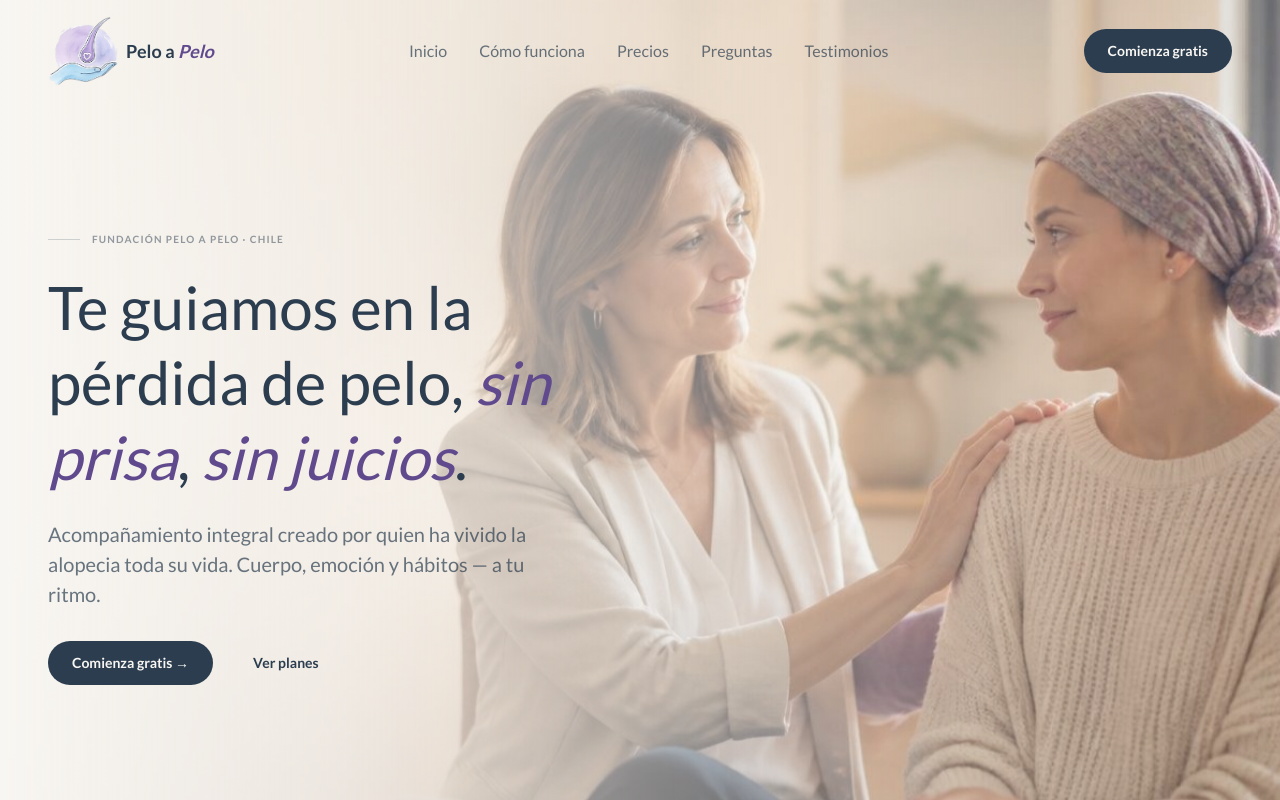
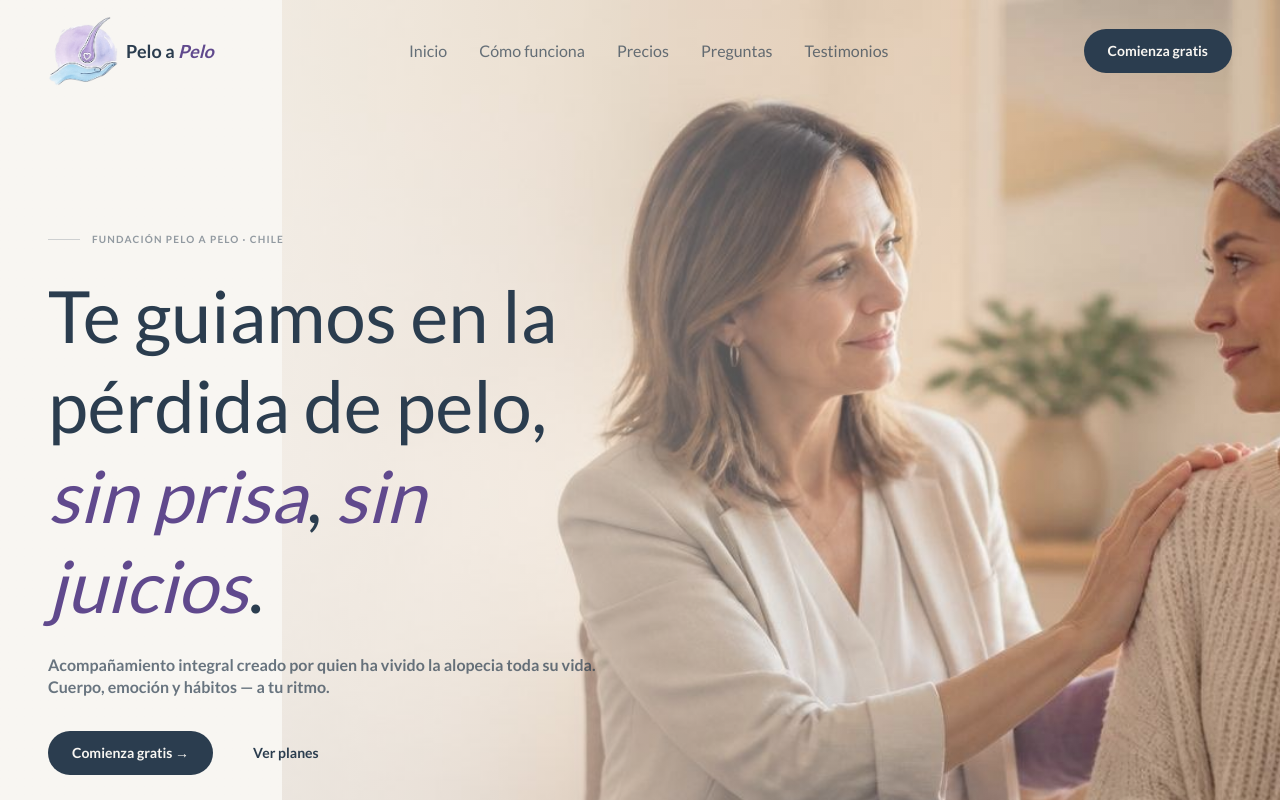
Before and after one commit to VicenteCastroIb/peloapelo-web-frontend, a Next.js app: page / in a window 1280 px wide. Shown: the top 800 px of the page. Built offline with nearby package versions, Linux system fonts and the light colour scheme; no server answers.

Commit message:
style: quitar animacion Ken Burns, correr la foto a la derecha y agrandar el texto del Hero

```diff
--- a/app/globals.css
+++ b/app/globals.css
@@ -148,21 +148,6 @@ body {
   animation: fade-in-blur 0.7s ease-out both;
 }
 
-/* Efecto "Ken Burns": zoom lento y continuo para darle vida a una foto
-   estatica del Hero sin depender de video generado por IA. */
-@keyframes ken-burns {
-  from {
-    transform: scale(1);
-  }
-  to {
-    transform: scale(1.08);
-  }
-}
-
-.animate-ken-burns {
-  animation: ken-burns 24s ease-in-out infinite alternate;
-}
-
 /* Evita el fondo azul/amarillo que Chrome impone al autorellenar inputs.
    El truco del box-shadow inset + transition delay es la única forma
    confiable de sobreescribir ese estilo forzado por el navegador. */
--- a/components/sections/Hero.tsx
+++ b/components/sections/Hero.tsx
@@ -5,38 +5,41 @@ import FadeInOnScroll from "@/components/shared/FadeInOnScroll";
 export default function Hero() {
   return (
     <section id="inicio" className="relative isolate -mt-[104px] overflow-hidden pt-[104px]">
-      <div className="absolute inset-0 -z-20 overflow-hidden">
+      {/* La foto ocupa solo el ~80% derecho de la sección; el resto queda en
+          crema puro, dando espacio garantizado para el texto sin depender
+          solo del degradado. */}
+      <div className="absolute inset-y-0 left-[18%] right-0 -z-20 overflow-hidden sm:left-[22%]">
         <Image
           src="/images/hero-photo.jpg"
           alt="Una terapeuta apoya con calidez a una mujer con pañuelo en la cabeza por pérdida de pelo."
           fill
           priority
-          sizes="100vw"
-          className="animate-ken-burns object-cover"
+          sizes="80vw"
+          className="object-cover"
         />
       </div>
 
-      {/* Scrim: transparente sobre las personas, se funde a crema donde va el texto
-          (abajo en mobile, a la izquierda en desktop) para que siempre sea legible. */}
+      {/* Scrim: suaviza el borde entre la foto y el crema, y refuerza la
+          legibilidad del texto (abajo en mobile, a la izquierda en desktop). */}
       <div
         aria-hidden
-        className="absolute inset-0 -z-10 bg-gradient-to-t from-cream via-cream/75 to-cream/10 sm:bg-gradient-to-l sm:from-cream/10 sm:via-cream/55 sm:to-cream"
+        className="absolute inset-0 -z-10 bg-gradient-to-t from-cream via-cream/75 to-cream/10 sm:bg-gradient-to-r sm:from-cream sm:via-cream/40 sm:to-transparent"
       />
 
       <div className="relative mx-auto flex min-h-[560px] max-w-7xl flex-col justify-end px-6 py-16 sm:min-h-[640px] sm:items-start sm:justify-center sm:py-24 lg:px-12 lg:py-32">
-        <FadeInOnScroll className="w-full sm:max-w-md lg:max-w-lg">
+        <FadeInOnScroll className="w-full sm:max-w-lg lg:max-w-xl">
           <div className="mb-6 flex items-center gap-3 text-h4-label text-navy/50">
             <span className="h-px w-8 bg-navy/20" />
             Fundación Pelo a Pelo · Chile
           </div>
 
-          <h1 className="text-4xl font-normal leading-tight text-navy sm:text-5xl lg:text-6xl">
+          <h1 className="text-5xl font-normal leading-tight text-navy sm:text-6xl lg:text-7xl">
             Te guiamos en la pérdida de pelo,{" "}
             <span className="italic text-accent">sin prisa</span>,{" "}
             <span className="italic text-accent">sin juicios</span>.
           </h1>
 
-          <p className="mt-6 text-p-lead text-navy/70">
+          <p className="mt-6 text-h3-sm font-normal text-navy/70">
             Acompañamiento integral creado por quien ha vivido la alopecia toda su
             vida. Cuerpo, emoción y hábitos — a tu ritmo.
           </p>
```
